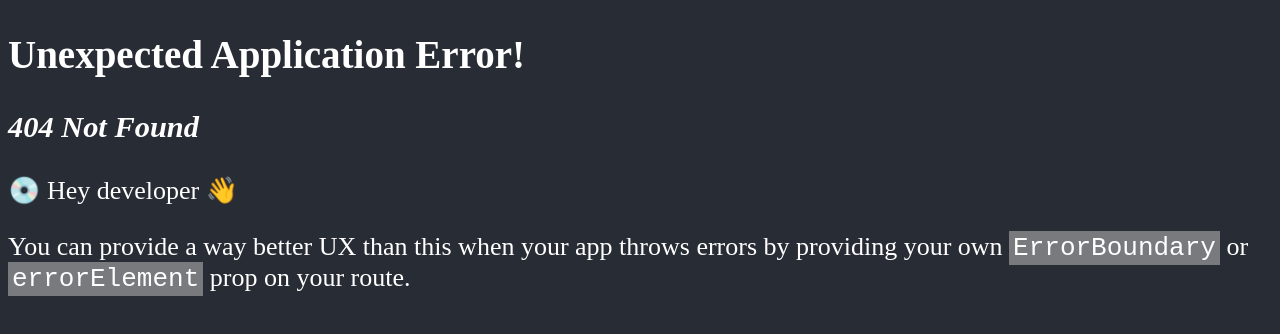
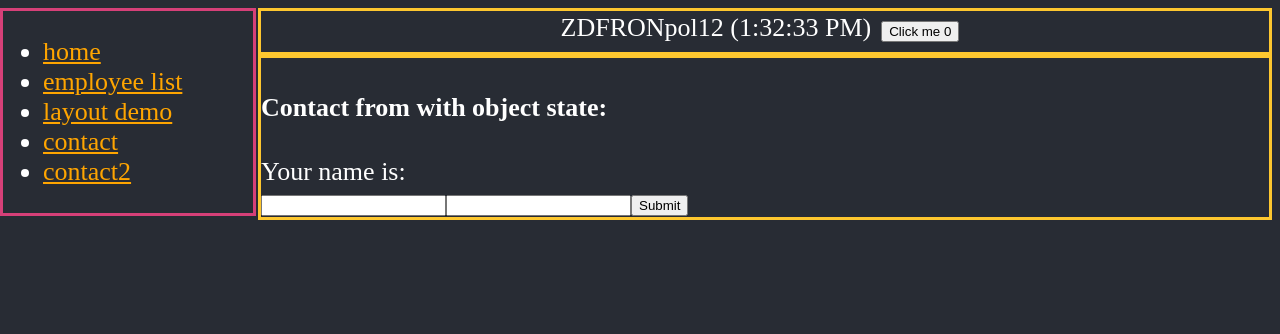
Before and after one commit to raczyk/ZDFRONpol-react-tests, a React (Create React App) app: page /contact2 in a window 1280 px wide. Before the commit this address had no page. Shown: the top 334 px of the page. Built offline with nearby package versions, Linux system fonts and the light colour scheme.

Commit message:
controlled forms

```diff
--- a/src/NavBar.tsx
+++ b/src/NavBar.tsx
@@ -23,6 +23,9 @@ const NavBar = () => {
         <li>
           <OrangeLink to="/contact">contact</OrangeLink>
         </li>
+        <li>
+          <OrangeLink to="/contact2">contact2</OrangeLink>
+        </li>
       </ul>
     </nav>
   );
--- a/src/components/Clock.tsx
+++ b/src/components/Clock.tsx
@@ -1,17 +1,20 @@
 import { useEffect, useState } from "react";
 
+const newTime = () => {
+  return new Date().toLocaleTimeString();
+};
+
 const Clock = () => {
-  const [dateString, setDateString] = useState<string>();
+  const [timeString, setTimeString] = useState<string>(newTime());
 
   useEffect(() => {
     setInterval(() => {
-      const newDateString = new Date().toLocaleTimeString();
-      setDateString(newDateString);
+      setTimeString(newTime());
     }, 1000);
     // eslint-disable-next-line react-hooks/exhaustive-deps
   }, []);
 
-  return <span>{dateString}</span>;
+  return <span>{timeString}</span>;
 };
 
 export default Clock;
--- a/src/pages/ContactFormPage.tsx
+++ b/src/pages/ContactFormPage.tsx
@@ -1,18 +1,44 @@
-import React from "react";
+import React, { ChangeEvent, FormEvent, useState } from "react";
 
 const ContactFormPage = () => {
+  const [firstName, setFirstName] = useState("");
+  const [surname, setSurname] = useState("");
+
+  const handleFirstNameChange = (event: ChangeEvent<HTMLInputElement>) => {
+    setFirstName(event.currentTarget.value);
+  };
+
+  const handleSurnameChange = (event: ChangeEvent<HTMLInputElement>) => {
+    setSurname(event.currentTarget.value);
+  };
+
+  const fullName = `${firstName} ${surname}`;
+
+  const handleFormSubmit = (e: FormEvent<HTMLFormElement>) => {
+    alert("A name was submitted: " + fullName);
+    e.preventDefault();
+  };
+
   return (
-    <form>
-      <label>
-        Name:
-        <input type="text" name="name" />
-      </label>
-      <label>
-        Surname:
-        <input type="text" name="surname" />
-      </label>
-      <input type="submit" value="Submit" />
-    </form>
+    <>
+      Your name is: {fullName}
+      <br />
+      <form onSubmit={handleFormSubmit}>
+        <input
+          type="text"
+          name="firstName"
+          value={firstName}
+          onChange={handleFirstNameChange}
+        />
+        <input
+          type="text"
+          name="surname"
+          value={surname}
+          onChange={handleSurnameChange}
+        />
+        <input type="submit" value="Submit" />
+      </form>
+    </>
   );
 };
 
--- /dev/null
+++ b/src/pages/ContactFormPage2.tsx
@@ -0,0 +1,51 @@
+import React, { ChangeEvent, FormEvent, useState } from "react";
+
+const ContactFormPage2 = () => {
+  const initialFormState = {
+    firstName: "",
+    surname: "",
+  };
+
+  const [formState, setFormState] = useState(initialFormState);
+
+  const handleInputChange = (event: ChangeEvent<HTMLInputElement>) => {
+    const inputName = event.currentTarget.name;
+    const newState = {
+      ...formState,
+      [inputName]: event.currentTarget.value,
+    };
+    setFormState(newState);
+  };
+
+  const fullName = `${formState.firstName} ${formState.surname}`;
+
+  const handleFormSubmit = (e: FormEvent<HTMLFormElement>) => {
+    alert("A name was submitted: " + fullName);
+    e.preventDefault();
+  };
+
+  return (
+    <>
+      <h4>Contact from with object state:</h4>
+      Your name is: {fullName}
+      <br />
+      <form onSubmit={handleFormSubmit}>
+        <input
+          type="text"
+          name="firstName"
+          value={formState.firstName}
+          onChange={handleInputChange}
+        />
+        <input
+          type="text"
+          name="surname"
+          value={formState.surname}
+          onChange={handleInputChange}
+        />
+        <input type="submit" value="Submit" />
+      </form>
+    </>
+  );
+};
+
+export default ContactFormPage2;
```
Also changed, not shown: src/index.tsx (+7 -1 lines), src/pages/Page.tsx (+1 -6 lines).
